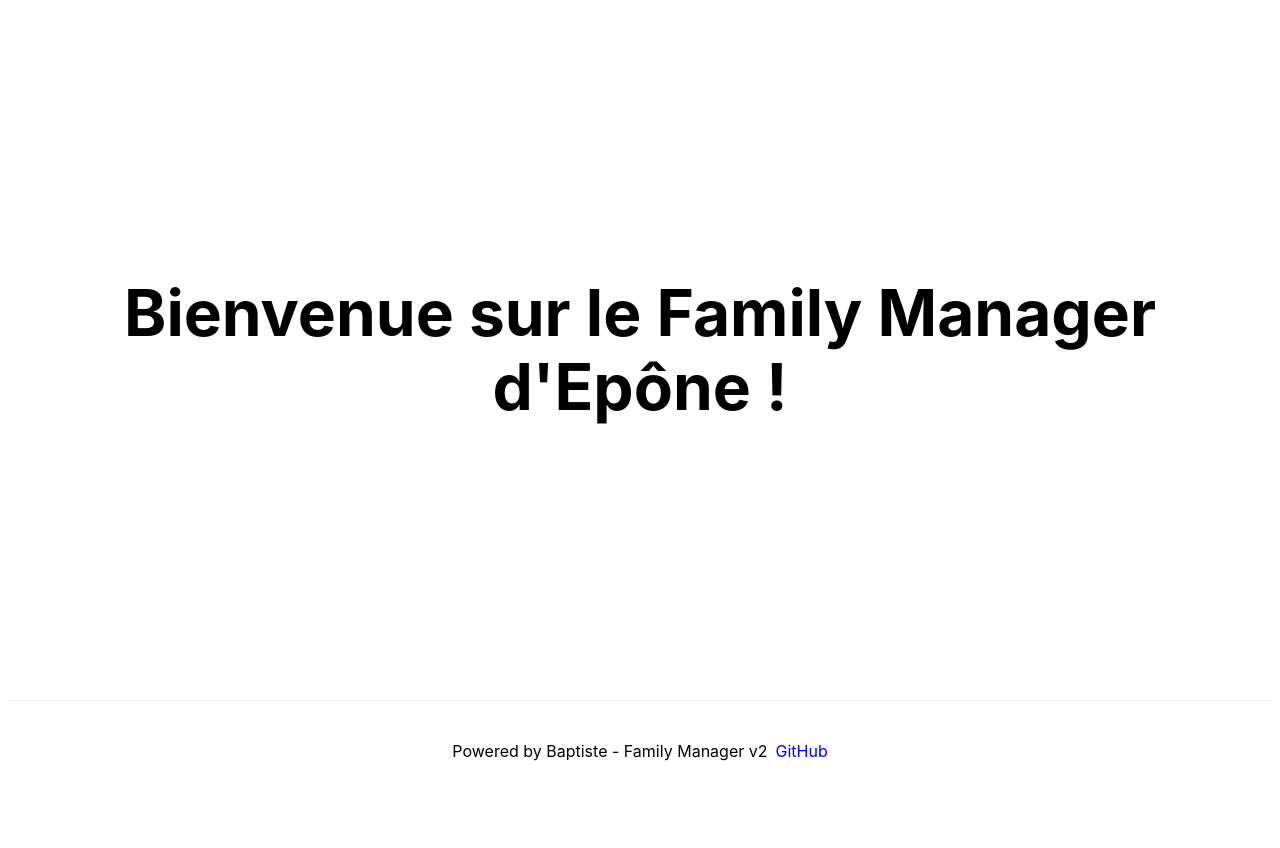
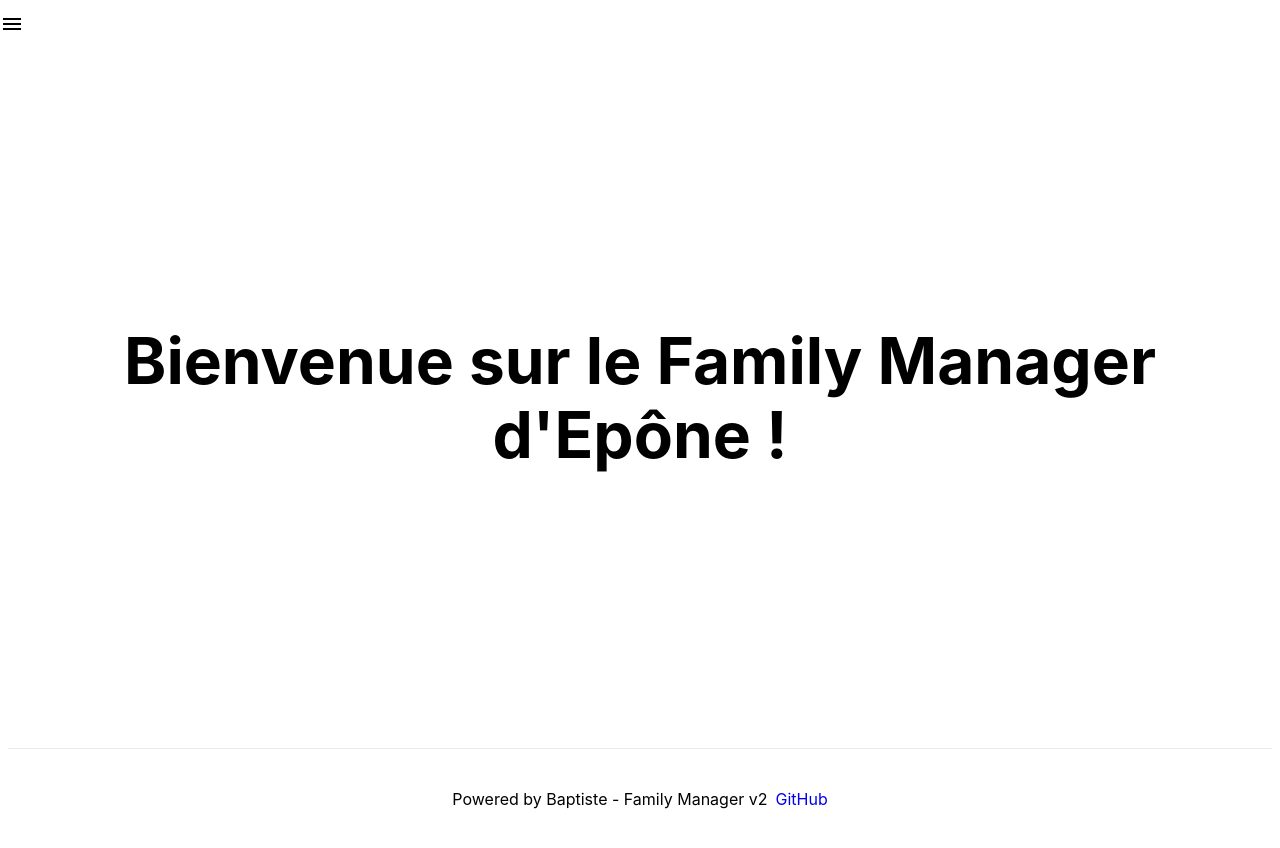
Before and after one commit to BaptisteLongy/family-manager-v2, a Next.js app: page / in a window 1280 px wide. Before the commit the page ends 800 px from the top, so only its background shows below. Built offline with nearby package versions, Linux system fonts and the light colour scheme.

Commit message:
feat: adding drawer menu architecture

```diff
--- a/pages/_app.js
+++ b/pages/_app.js
@@ -1,7 +1,48 @@
 import '../styles/globals.css'
+import IconButton from '@material-ui/core/IconButton';
+import MenuIcon from '@material-ui/icons/Menu';
+import React from 'react';
+import Drawer from '@material-ui/core/Drawer';
+import List from '@material-ui/core/List';
+import ListItem from '@material-ui/core/ListItem';
+import ListItemText from '@material-ui/core/ListItemText';
 
 function MyApp({ Component, pageProps }) {
-  return <Component {...pageProps} />
+  const [open, setOpen] = React.useState(false);
+
+  const toggleDrawer = (open) => (event) => {
+    if (event && event.type === 'keydown' && (event.key === 'Tab' || event.key === 'Shift')) {
+      return;
+    }
+    setOpen(open);
+  };
+
+  return (
+    <div>
+      <IconButton
+        color="inherit"
+        aria-label="open drawer"
+        onClick={toggleDrawer(true)}
+        edge="start"
+      >
+        <MenuIcon />
+      </IconButton>
+      <Drawer
+        open={open}
+        onClose={toggleDrawer(false)}
+      >
+              <List>
+        {['Foo', 'Bar'].map((text) => (
+          <ListItem button key={text}>
+            <ListItemText primary={text} />
+          </ListItem>
+        ))}
+      </List>
+      </Drawer>
+      <Component {...pageProps} />
+    </div>
+  )
+
 }
 
 export default MyApp
```
